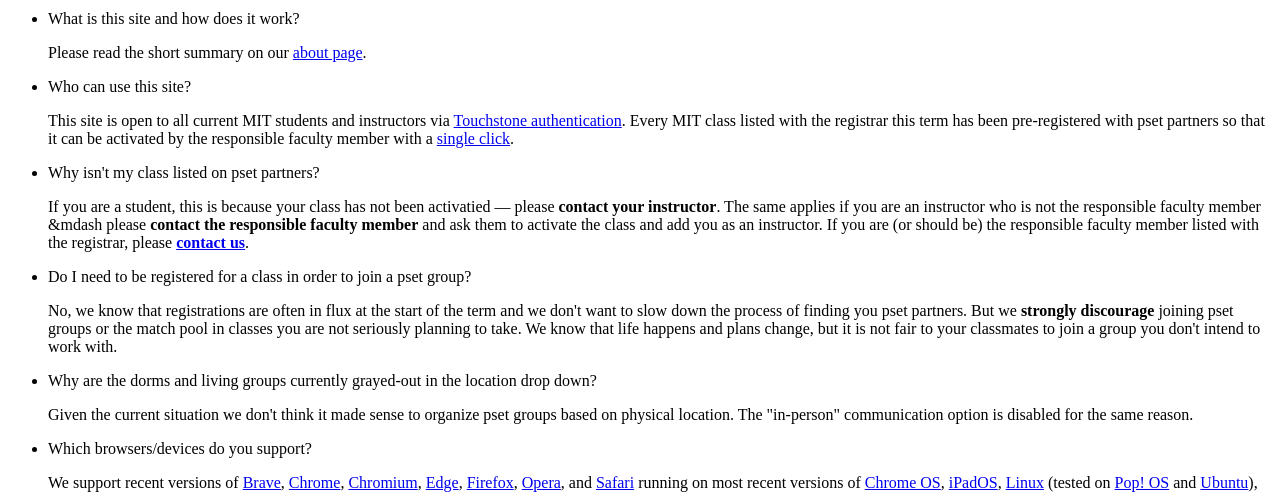
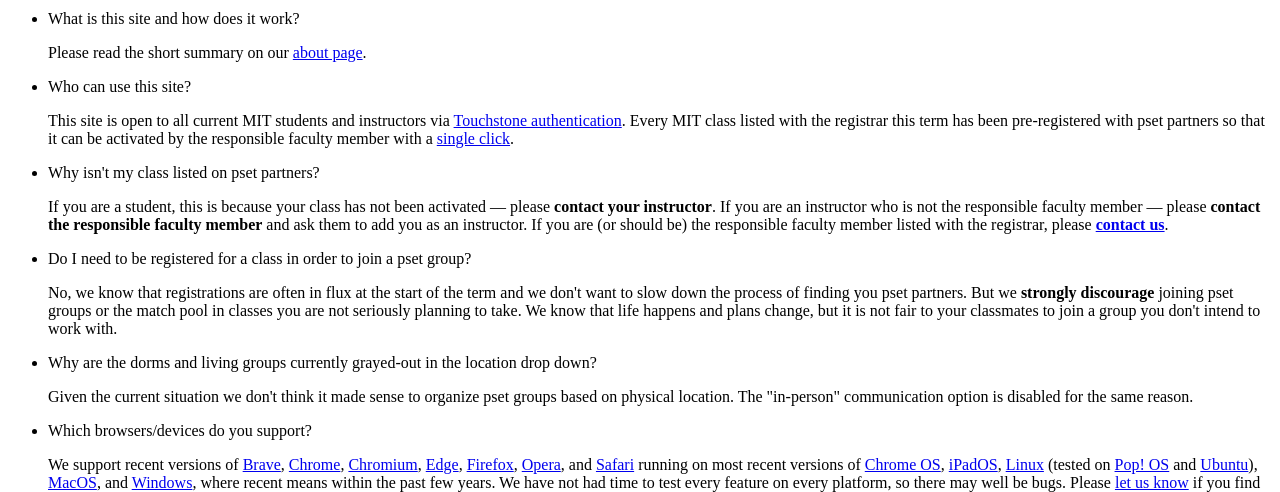
Before and after one commit to AndrewVSutherland/psetpartners, a Python web app: template psetpartners/templates/faq.html in a window 1280 px wide. Shown: the part 145-637 px from the top of the page. Run offline with Jinja, Linux system fonts and the light colour scheme; the template is opened without the code that fills it, so the values that code supplies are empty.

Commit message:
faq update

```diff
--- a/psetpartners/templates/faq.html
+++ b/psetpartners/templates/faq.html
@@ -19,7 +19,7 @@
     <li>
       Why isn't my class listed on pset partners?
       <p>
-        If you are a student, this is because your class has not been activatied &mdash; please <b>contact your instructor</b>.  The same applies if you are an instructor who is not the responsible faculty member &mdash please <b>contact the responsible faculty member</b> and ask them to activate the class and add you as an instructor.  If you are (or should be) the responsible faculty member listed with the registrar, please <a href="emailto:psetpartners@mit.edu"><b>contact us</b></a>.
+        If you are a student, this is because your class has not been activated &mdash; please <b>contact your instructor</b>.  If you are an instructor who is not the responsible faculty member &mdash; please <b>contact the responsible faculty member</b> and ask them to add you as an instructor.  If you are (or should be) the responsible faculty member listed with the registrar, please <a href="emailto:psetpartners@mit.edu"><b>contact us</b></a>.
       </p>
     </li>
     <li>
```
